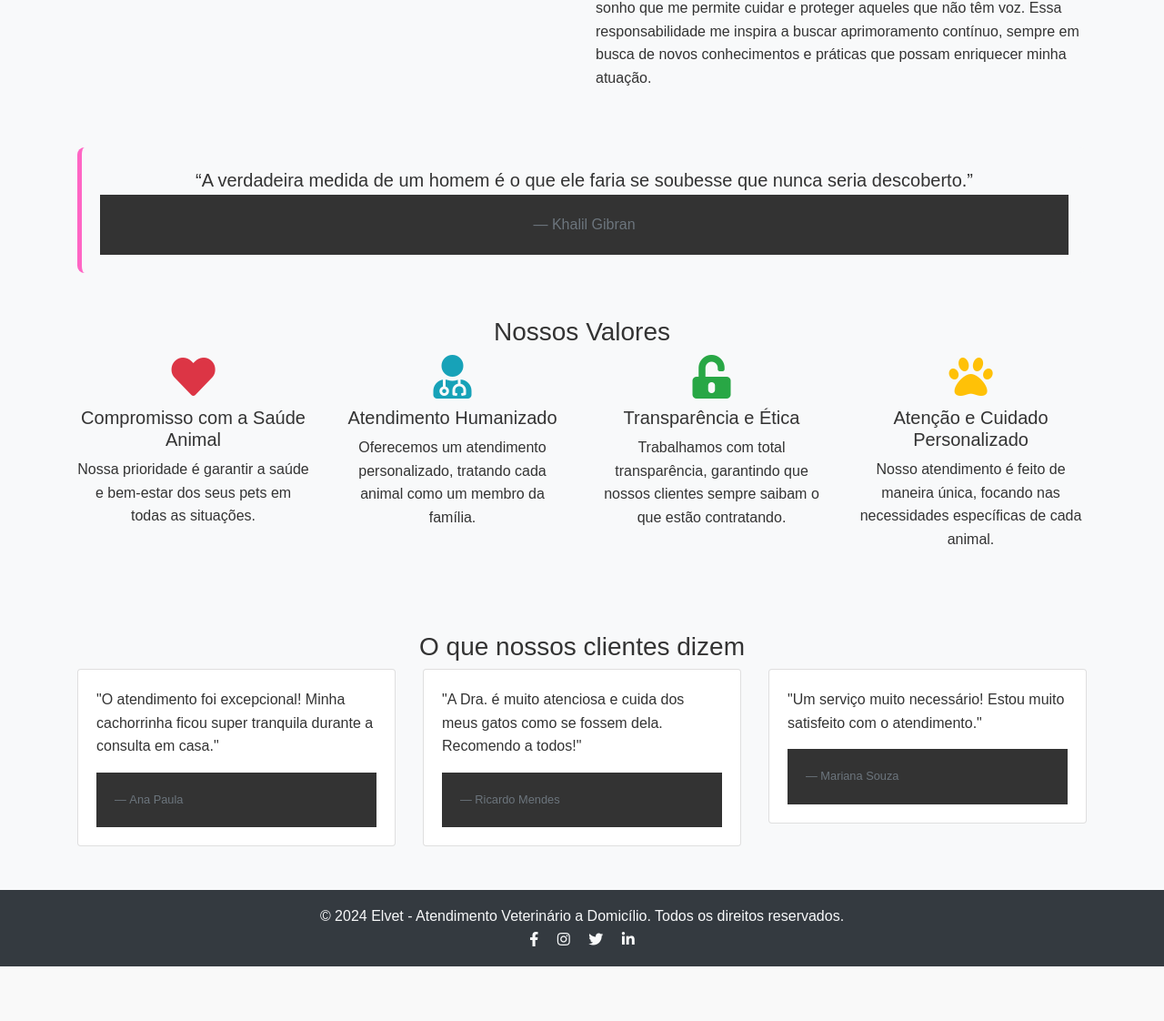
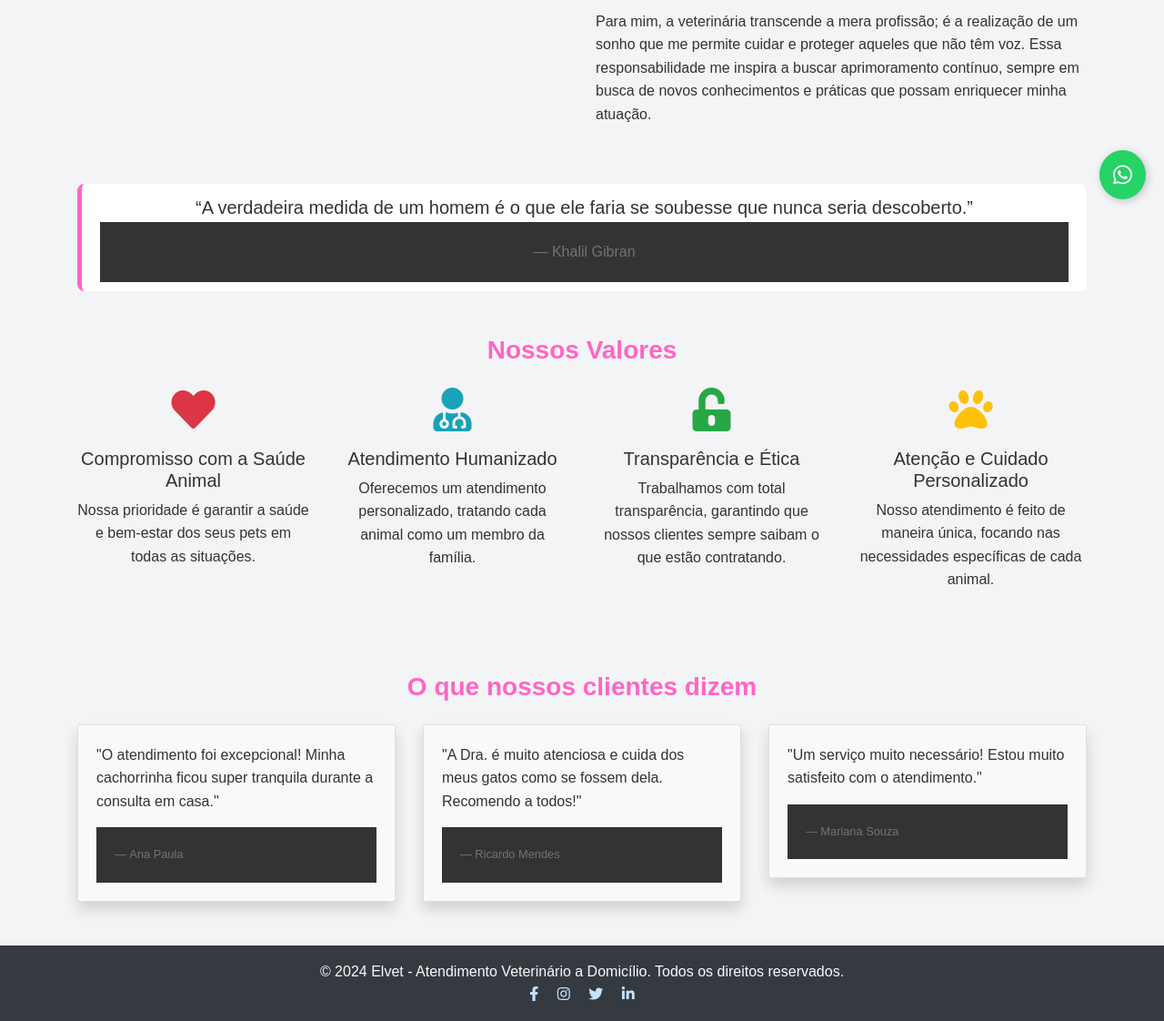
Before and after one commit to Wiillrodriigues/Ellen, a plain HTML site: page sobre.html in a window 1280 px wide. Shown: the part 561-1683 px from the top of the page at 91% size. Before the commit the page ends 1623 px from the top, so only its background shows below. Drawn offline with nearby package versions, Linux system fonts and the light colour scheme.

Commit message:
todo projeto

```diff
--- a/sobre.html
+++ b/sobre.html
@@ -5,12 +5,13 @@
   <meta name="viewport" content="width=device-width, initial-scale=1.0">
   <title>Sobre - Vet em Casa</title>
   <link rel="stylesheet" href="https://stackpath.bootstrapcdn.com/bootstrap/4.5.2/css/bootstrap.min.css">
+  <link rel="stylesheet" href="https://cdnjs.cloudflare.com/ajax/libs/font-awesome/5.15.4/css/all.min.css">
   <link rel="stylesheet" href="style.css">
-  <link rel="stylesheet" href="https://cdnjs.cloudflare.com/ajax/libs/font-awesome/5.15.4/css/all.min.css">
+
 </head>
 <body>
-   <!-- Navbar -->
-   <nav class="navbar navbar-expand-lg navbar-light" style="background-color: #C5E3FF;">
+  <!-- Navbar -->
+  <nav class="navbar navbar-expand-lg navbar-light">
     <a class="navbar-brand" href="index.html">Elvet</a>
     <button class="navbar-toggler" type="button" data-toggle="collapse" data-target="#navbarNav" aria-controls="navbarNav" aria-expanded="false" aria-label="Toggle navigation">
       <span class="navbar-toggler-icon"></span>
@@ -21,23 +22,22 @@
         <li class="nav-item"><a class="nav-link" href="sobre.html">Sobre-Nós</a></li>
         <li class="nav-item"><a class="nav-link" href="servicos.html">Serviços</a></li>
         <li class="nav-item"><a class="nav-link" href="depoimentos.html">Depoimentos</a></li>
-        <!-- <li class="nav-item"><a class="nav-link" href="agendamento.html">Agendamento</a></li> -->
         <li class="nav-item"><a class="nav-link" href="blog.html">Blog</a></li>
       </ul>
     </div>
   </nav>
+
   <!-- Sobre -->
-  <section class="py-5 bg-light">
+  <section class="py-5 bg-light-custom">
     <div class="container">
-      <h2 class="text-center">Sobre a Veterinária</h2>
-      <p class="text-center">Conheça a trajetória e paixão da nossa veterinária pelo cuidado animal.</p>
-
-      <div class="row mt-4">
+      <h2 class="text-center mb-3">Sobre a Veterinária</h2>
+      <p class="text-center mb-5">Conheça a trajetória e paixão da nossa veterinária pelo cuidado animal.</p>
+      <div class="row">
         <div class="col-md-6">
           <img src="img/Elen.png" class="img-fluid rounded shadow" alt="História da veterinária">
         </div>
         <div class="col-md-6">
-          <h3>Dra. Elen Pereira</h3>
+          <h3 class="mb-3">Dra. Elen Pereira</h3>
           <p>Olá! Meu nome é Elen Pereira e sou Médica Veterinária, graduada pela Universidade Anhembi Morumbi em 2021. Desde a infância, sempre tive uma profunda paixão pelos animais, que me motivou a sonhar em ser veterinária. Esse sonho parecia distante em alguns momentos, mas a fé e a determinação me impulsionaram a torná-lo realidade.</p>
           <p>Com mais de 10 anos de experiência na área de saúde animal, atuo com especialização em atendimento domiciliar e emergências. Minha trajetória começou na graduação, onde adquiri experiência prática em clínicas renomadas até fundar meu próprio serviço, focado em proporcionar conforto e segurança aos animais e seus donos.</p>
           <p>Para mim, a veterinária transcende a mera profissão; é a realização de um sonho que me permite cuidar e proteger aqueles que não têm voz. Essa responsabilidade me inspira a buscar aprimoramento contínuo, sempre em busca de novos conhecimentos e práticas que possam enriquecer minha atuação.</p>
@@ -52,25 +52,25 @@
 
       <!-- Valores da Empresa -->
       <div class="mt-5">
-        <h3 class="text-center">Nossos Valores</h3>
+        <h3 class="text-center mb-4">Nossos Valores</h3>
         <div class="row">
           <div class="col-md-3 text-center mb-4">
-            <i class="fas fa-heart fa-3x text-danger"></i>
+            <i class="fas fa-heart icon-feature text-danger"></i>
             <h5 class="mt-2">Compromisso com a Saúde Animal</h5>
             <p>Nossa prioridade é garantir a saúde e bem-estar dos seus pets em todas as situações.</p>
           </div>
           <div class="col-md-3 text-center mb-4">
-            <i class="fas fa-user-md fa-3x text-info"></i>
+            <i class="fas fa-user-md icon-feature text-info"></i>
             <h5 class="mt-2">Atendimento Humanizado</h5>
             <p>Oferecemos um atendimento personalizado, tratando cada animal como um membro da família.</p>
           </div>
           <div class="col-md-3 text-center mb-4">
-            <i class="fas fa-unlock-alt fa-3x text-success"></i>
+            <i class="fas fa-unlock-alt icon-feature text-success"></i>
             <h5 class="mt-2">Transparência e Ética</h5>
             <p>Trabalhamos com total transparência, garantindo que nossos clientes sempre saibam o que estão contratando.</p>
           </div>
           <div class="col-md-3 text-center mb-4">
-            <i class="fas fa-paw fa-3x text-warning"></i>
+            <i class="fas fa-paw icon-feature text-warning"></i>
             <h5 class="mt-2">Atenção e Cuidado Personalizado</h5>
             <p>Nosso atendimento é feito de maneira única, focando nas necessidades específicas de cada animal.</p>
           </div>
@@ -79,10 +79,10 @@
 
       <!-- Depoimentos -->
       <div class="mt-5">
-        <h3 class="text-center">O que nossos clientes dizem</h3>
+        <h3 class="text-center mb-4">O que nossos clientes dizem</h3>
         <div class="row">
           <div class="col-md-4">
-            <div class="card">
+            <div class="card shadow">
               <div class="card-body">
                 <p class="card-text">"O atendimento foi excepcional! Minha cachorrinha ficou super tranquila durante a consulta em casa."</p>
                 <footer class="blockquote-footer">Ana Paula</footer>
@@ -90,7 +90,7 @@
             </div>
           </div>
           <div class="col-md-4">
-            <div class="card">
+            <div class="card shadow">
               <div class="card-body">
                 <p class="card-text">"A Dra. é muito atenciosa e cuida dos meus gatos como se fossem dela. Recomendo a todos!"</p>
                 <footer class="blockquote-footer">Ricardo Mendes</footer>
@@ -98,7 +98,7 @@
             </div>
           </div>
           <div class="col-md-4">
-            <div class="card">
+            <div class="card shadow">
               <div class="card-body">
                 <p class="card-text">"Um serviço muito necessário! Estou muito satisfeito com o atendimento."</p>
                 <footer class="blockquote-footer">Mariana Souza</footer>
@@ -114,20 +114,24 @@
   <footer class="py-3 bg-dark text-light text-center">
     <p>&copy; <span id="year"></span> Elvet - Atendimento Veterinário a Domicílio. Todos os direitos reservados.</p>
     <div>
-      <a href="https://www.facebook.com" target="_blank" class="text-light mx-2">
+      <a href="https://www.facebook.com" target="_blank" class="footer-icon mx-2">
         <i class="fab fa-facebook-f"></i>
       </a>
-      <a href="https://www.instagram.com" target="_blank" class="text-light mx-2">
+      <a href="https://www.instagram.com" target="_blank" class="footer-icon mx-2">
         <i class="fab fa-instagram"></i>
       </a>
-      <a href="https://www.twitter.com" target="_blank" class="text-light mx-2">
+      <a href="https://www.twitter.com" target="_blank" class="footer-icon mx-2">
         <i class="fab fa-twitter"></i>
       </a>
-      <a href="https://www.linkedin.com" target="_blank" class="text-light mx-2">
+      <a href="https://www.linkedin.com" target="_blank" class="footer-icon mx-2">
         <i class="fab fa-linkedin-in"></i>
       </a>
     </div>
   </footer>
+
+  <a href="https://w.app/elvet" class="whatsapp-button" target="_blank">
+    <i class="fab fa-whatsapp"></i>
+  </a>
 
   <!-- JavaScript do Bootstrap e atualizador do ano -->
   <script src="https://code.jquery.com/jquery-3.5.1.slim.min.js"></script>
--- a/style.css
+++ b/style.css
@@ -220,3 +220,56 @@ form {
 .whatsapp-button i {
   font-size: 24px;
 }
+
+
+    /* Estilo adicional para melhorar o visual */
+    h2, h3 {
+      color: #FF66C4;
+      font-weight: bold;
+    }
+    .bg-light-custom {
+      background-color: #f3f4f6;
+    }
+    .navbar {
+      background-color: #C5E3FF;
+    }
+    .card-body {
+      background-color: #f9f9f9;
+      border-radius: 8px;
+    }
+    .icon-feature {
+      font-size: 3em;
+      color: #FF66C4;
+      margin-bottom: 10px;
+    }
+    .blockquote {
+      background: #ffffff;
+      border-left: 5px solid #FF66C4;
+      padding: 10px 20px;
+    }
+    .footer-icon {
+      color: #C5E3FF;
+      transition: color 0.3s ease;
+    }
+    .footer-icon:hover {
+      color: #FF66C4;
+    }
+    .whatsapp-button {
+      position: fixed;
+      bottom: 20px;
+      right: 20px;
+      background-color: #25D366;
+      color: white;
+      font-size: 24px;
+      padding: 15px;
+      border-radius: 50%;
+      box-shadow: 2px 2px 10px rgba(0, 0, 0, 0.2);
+      z-index: 1000;
+      display: flex;
+      align-items: center;
+      justify-content: center;
+      transition: background-color 0.3s ease;
+    }
+    .whatsapp-button:hover {
+      background-color: #20b858;
+    }
```
Also changed, not shown: blog.html (+3 -0 lines), depoimentos.html (+3 -0 lines), servicos.html (+3 -0 lines).
